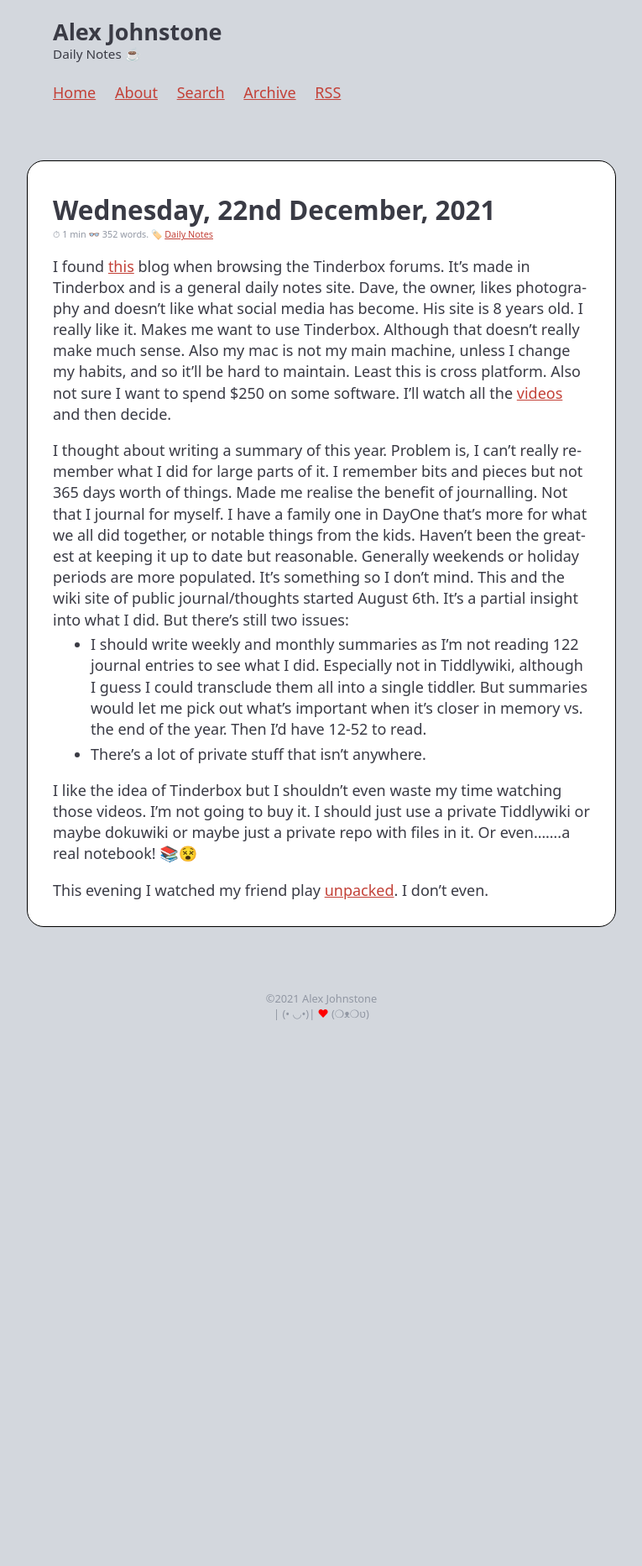
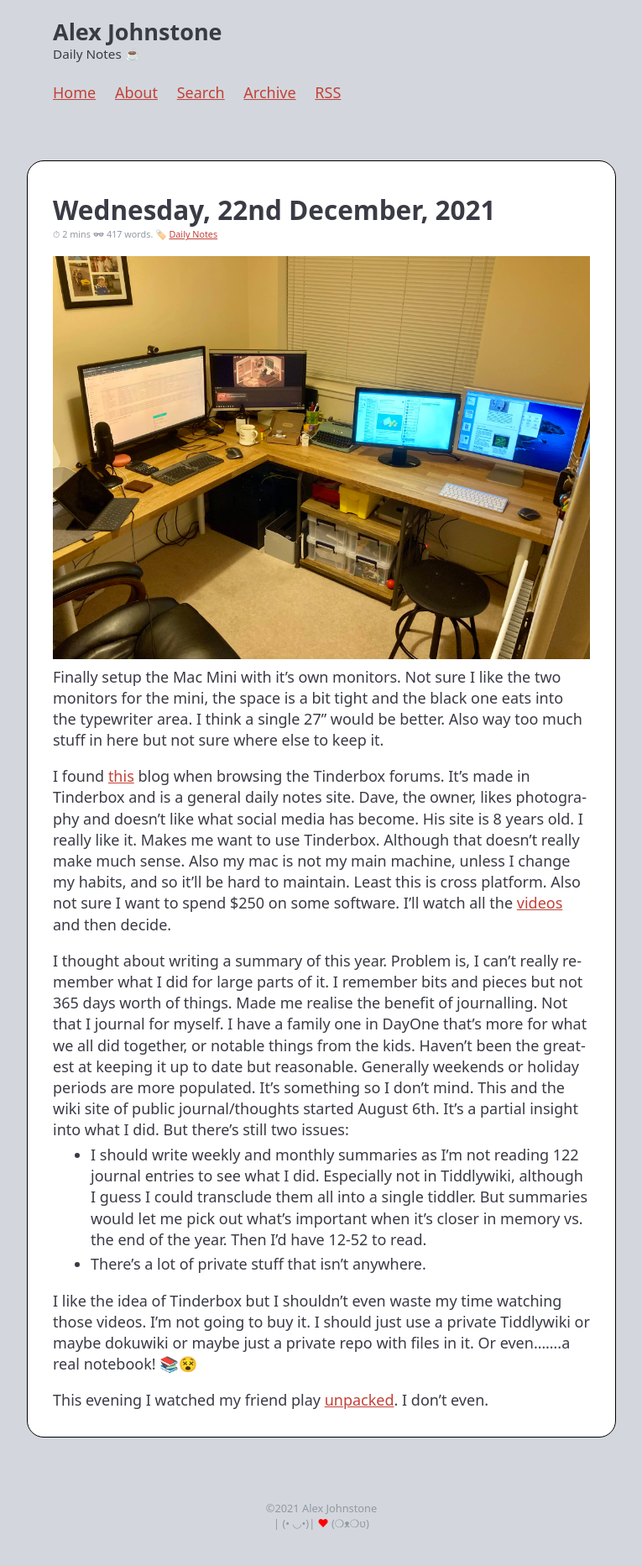
Before and after one commit to alexjj/Old-alexjj.com, a Jekyll site: the page built from _posts/2021-12-22-wednesday.md, in a window 1280 px wide. Shown: the whole page at 84% size, without its empty margins (257-1022 px from the left). Built offline with Jekyll 4.4.1, drawn with Linux system fonts in a browser that asks for light colours; our own code applies the rules of GitHub Pages for plain Markdown files; before the commit the page ends 1257 px from its top, so only the background shows below that.

Commit message:
office setup

```diff
--- a/_posts/2021-12-22-wednesday.md
+++ b/_posts/2021-12-22-wednesday.md
@@ -3,6 +3,9 @@ title: Wednesday, 22nd December, 2021
 date: 2021-12-22
 tags: ['Daily Notes']
 ---
+
+{% include image.html src="office-setup.jpg" title="View of my office" %}
+Finally setup the Mac Mini with it's own monitors. Not sure I like the two monitors for the mini, the space is a bit tight and the black one eats into the typewriter area. I think a single 27" would be better. Also way too much stuff in here but not sure where else to keep it.
 
 I found [this](https://nice-marmot.net/About.html) blog when browsing the Tinderbox forums. It's made in Tinderbox and is a general daily notes site. Dave, the owner, likes photography and doesn't like what social media has become. His site is 8 years old. I really like it. Makes me want to use Tinderbox. Although that doesn't really make much sense. Also my mac is not my main machine, unless I change my habits, and so it'll be hard to maintain. Least this is cross platform. Also not sure I want to spend $250 on some software. I'll watch all the [videos](https://www.youtube.com/watch?v=2_qs6a4RH-M&list=PL6MVDtSfcKxd2XLpenMAd9H4VknDyn6oz) and then decide.
 
```
Also changed, not shown: assets/img/office-setup.jpg (added).
